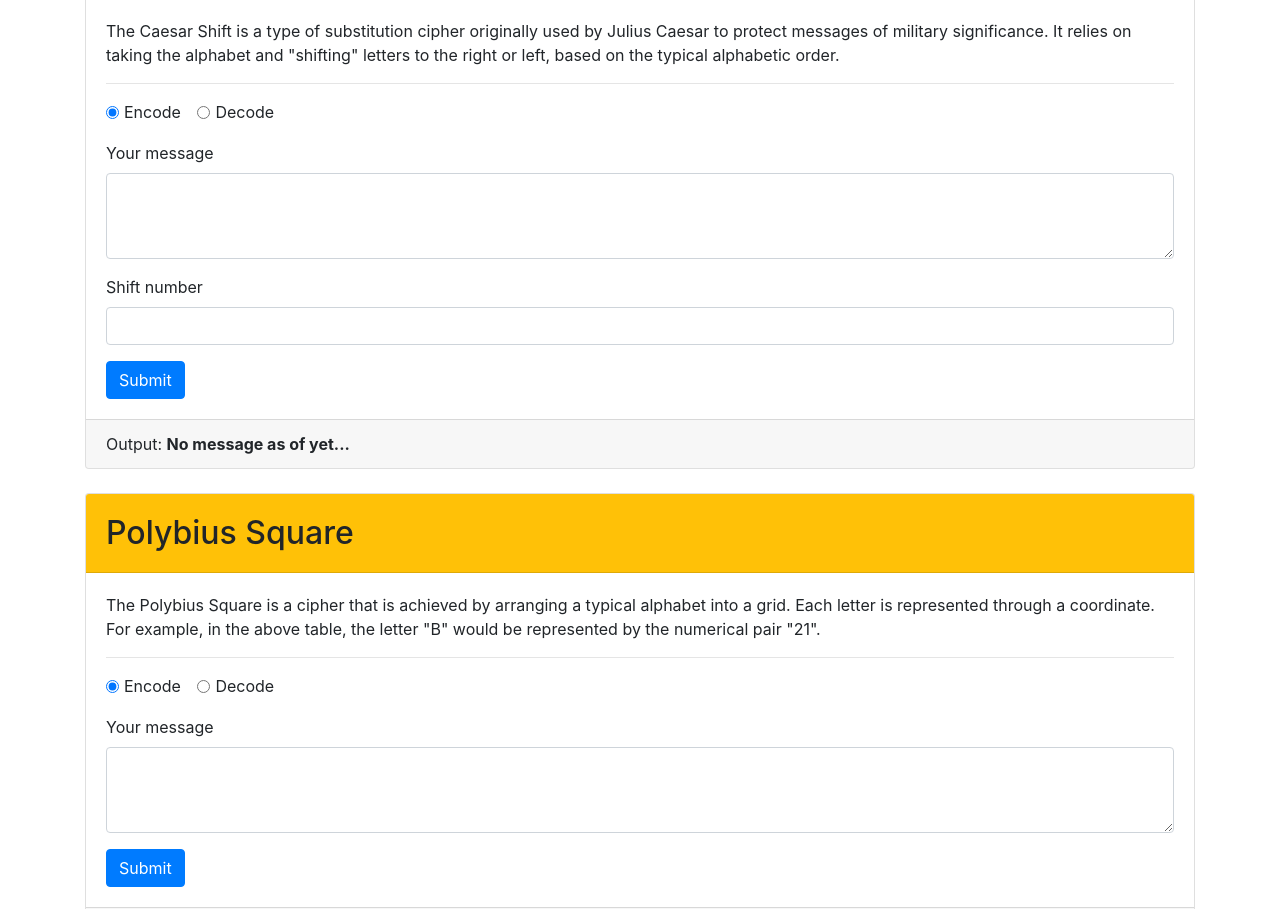
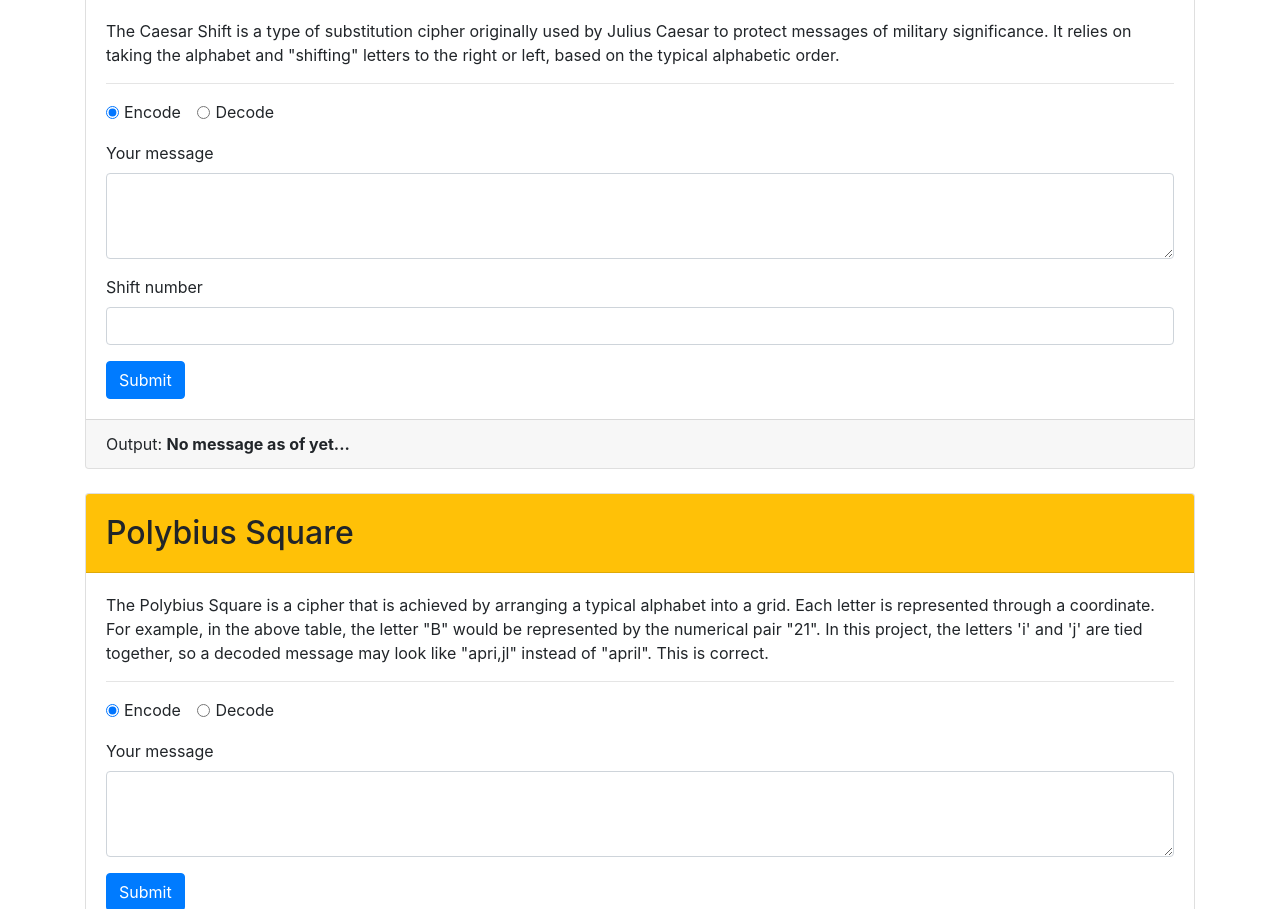
Before and after one commit to mad-godinez/decoderRing_capstone, a website: page index.html in a window 1280 px wide. Shown: the part 191-1100 px from the top of the page. Drawn offline with nearby package versions, Linux system fonts and the light colour scheme.

Commit message:
Fixing the polybius description to include 'i' 'j' issue

```diff
--- a/index.html
+++ b/index.html
@@ -119,7 +119,9 @@
                 The Polybius Square is a cipher that is achieved by arranging a
                 typical alphabet into a grid. Each letter is represented through
                 a coordinate. For example, in the above table, the letter "B"
-                would be represented by the numerical pair "21".
+                would be represented by the numerical pair "21". In this project,
+                the letters 'i' and 'j' are tied together, so a decoded message may
+                look like "apri,jl" instead of "april". This is correct.
               </p>
               <hr />
               <form id="polybius">
```
